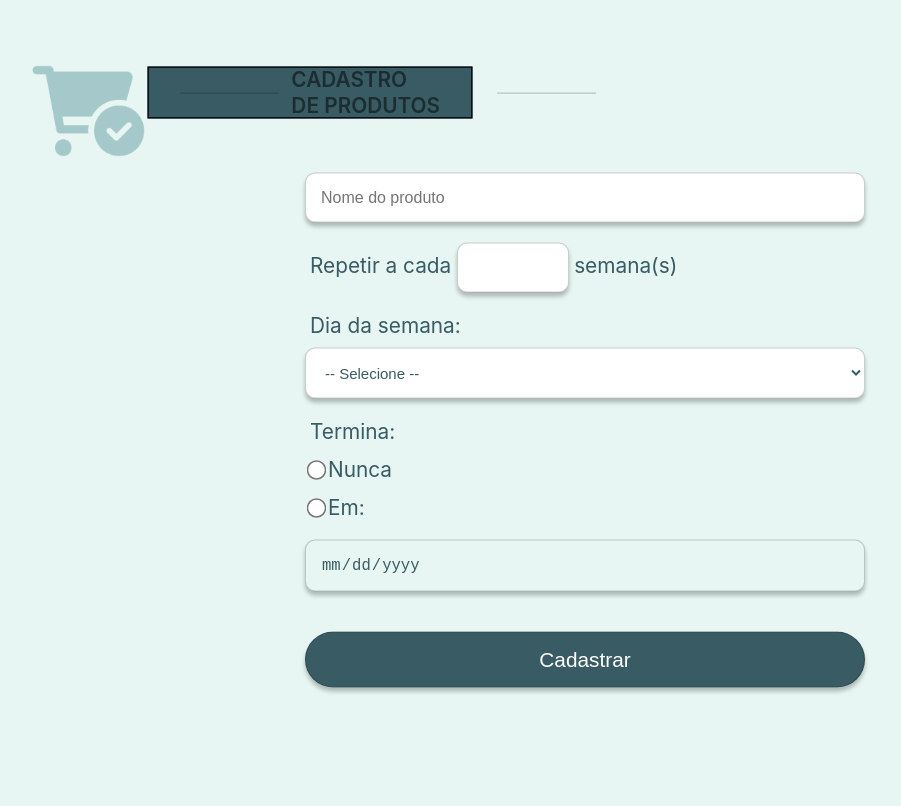
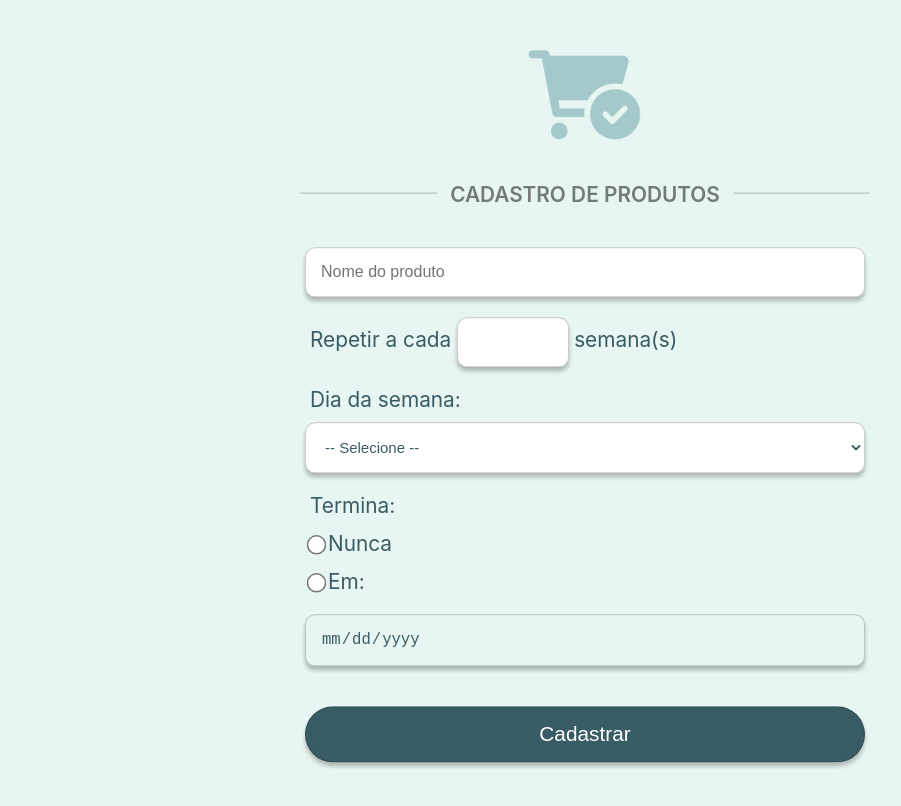
Before and after one commit to joanealves/hackathon, a React (Create React App) app: page /cadastro in a window 1280 px wide. Shown: the top 806 px of the page, without its empty margins (55-956 px from the left). Built offline with nearby package versions, Linux system fonts and the light colour scheme.

Commit message:
Cadastro page update styles

```diff
--- a/src/components/modal-cadastro/Modal.js
+++ b/src/components/modal-cadastro/Modal.js
@@ -6,7 +6,7 @@ const Modal = ({ isShowing, hide }) =>
   isShowing
     ? ReactDOM.createPortal(
         <React.Fragment>
-          <S.ModalStyle className="modal-overlay" id="modal" />
+          <S.ModalOverlay className="modal-overlay" id="modal" />
           <S.ModalWrapper className="modal-wrapper" tabIndex={-1} role="dialog">
             <S.ModalWindow className="modal">
               <S.ModalHeader className="modal-header">
@@ -19,6 +19,7 @@ const Modal = ({ isShowing, hide }) =>
                 </S.ModalCloseButton>
               </S.ModalHeader>
               <p>Seu produto foi cadastrado com sucesso!</p>
+              <img src="" alt="" />
             </S.ModalWindow>
           </S.ModalWrapper>
         </React.Fragment>,
--- a/src/components/modal-cadastro/modal-styles.js
+++ b/src/components/modal-cadastro/modal-styles.js
@@ -1,6 +1,6 @@
 import styled from "styled-components";
 
-export const ModalStyle = styled.div`
+export const ModalOverlay = styled.div`
   position: fixed;
   top: 0;
   left: 0;
@@ -24,13 +24,19 @@ export const ModalWrapper = styled.div`
 `;
 
 export const ModalWindow = styled.div`
+  top: 200px;
   z-index: 100;
   background: white;
   position: relative;
   margin: 1.75rem auto;
   border-radius: 3px;
-  max-width: 500px;
+  max-width: 375px;
+  height: 375px;
   padding: 2rem;
+
+  p {
+    margin-top: 70px;
+  }
 `;
 
 export const ModalHeader = styled.div`
--- a/src/pages/cadastro/Cadastro.jsx
+++ b/src/pages/cadastro/Cadastro.jsx
@@ -1,7 +1,6 @@
 import React, { useState } from "react";
 
 import * as S from "./cadastro-styles";
-import * as styles from "../login/login-styles";
 import LogoCar from "../../assets/Logo sem fundo.png";
 import Modal from "../../components/modal-cadastro/Modal";
 import useModal from "../../components/modal-cadastro/useModal";
@@ -78,17 +77,17 @@ function Cadastro() {
   return (
     <S.Container>
       {/* <h1 className="cadastroTitle">Cadastro de Produtos</h1> */}
-      <div className="header">
-        <styles.Image className="image">
+      <div className="headerCadastro">
+        <S.ImageCadastro className="image">
           <img src={LogoCar} alt="logo-markit"></img>
-        </styles.Image>
-        <styles.Title>
+        </S.ImageCadastro>
+        <S.TitleCadastro>
           <div></div>
           <p>
             CADASTRO <span className="hideTitle">DE PRODUTOS</span>
           </p>
           <div></div>
-        </styles.Title>
+        </S.TitleCadastro>
       </div>
 
       {/* Product registration form */}
@@ -99,10 +98,10 @@ function Cadastro() {
             type="text"
             name="product-name"
             placeholder="Nome do produto"
-            pattern="^[a-zA-Z\u00C0-\u00FF\s]+/i]+$"
+            pattern="^[a-zA-Z\u00C0-\u00FF\s+/i]+$"
             title="O nome do produto deve conter apenas letras"
             minLength={3}
-            onChange={(e) => setProductName(e.target.value)}
+            onChange={(e) => setProductName(e.target.value.trim())}
             required
           />
         </S.Div>
@@ -112,7 +111,7 @@ function Cadastro() {
           <label htmlFor="repetition">Repetir a cada </label>
           <input
             type="number"
-            min="1"
+            min="0"
             step="1"
             name="repetition"
             id="repetition"
--- a/src/pages/cadastro/cadastro-styles.js
+++ b/src/pages/cadastro/cadastro-styles.js
@@ -31,13 +31,51 @@ export const Container = styled.div`
     // background-color: var(--white);
     border-radius: 20px;
 
-    .header {
+    .headerCadastro {
       transform: scale(1.3);
     }
 
     .hideTitle {
       display: inline-block;
     }
+  }
+`;
+
+export const Image = styled.div`
+  display: flex;
+  justify-content: center;
+  img {
+    width: 120px;
+  }
+  margin-top: 50px;
+  margin-bottom: 20px;
+`;
+
+export const ImageCadastro = styled.div`
+  display: flex;
+  justify-content: center;
+  img {
+    width: 120px;
+  }
+  margin-top: 50px;
+  margin-bottom: 20px;
+`;
+
+export const TitleCadastro = styled.div`
+  display: flex;
+  justify-content: center;
+  align-items: center;
+
+  div {
+    width: 105px;
+    height: 1px;
+    background-color: black;
+    margin: 10px;
+    background-color: #00000033;
+  }
+  p {
+    color: #00000080;
+    font-weight: 600;
   }
 `;
 
```
